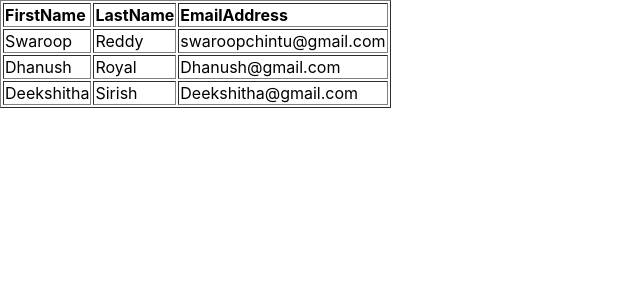
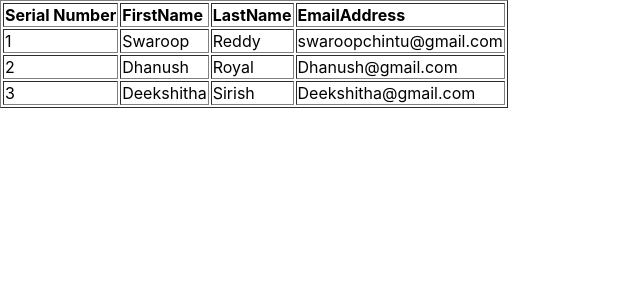
Before and after one commit to jayanth2016/contact-book-app, a React (Create React App) app: page / in a window 1280 px wide. Shown: the top 300 px of the page, without its empty margins (0-640 px from the left). Built offline with nearby package versions, Linux system fonts and the light colour scheme.

Commit message:
added serial number

```diff
--- a/src/App.js
+++ b/src/App.js
@@ -1,9 +1,9 @@
 import React, {useState}from 'react'
 
 const App = () => {
- const [contact,setTable]=useState([
-  {FirstName:'Swaroop', LastName: 'Reddy',  EmailAddress: 'swaroopchintu@gmail.com'},
-  {FirstName:'Dhanush', LastName: 'Royal',  EmailAddress: 'Dhanush@gmail.com'},
+ const [contact,setContact]=useState([
+  {FirstName:'Swaroop',    LastName: 'Reddy',   EmailAddress: 'swaroopchintu@gmail.com'},
+  {FirstName:'Dhanush',    LastName: 'Royal',   EmailAddress: 'Dhanush@gmail.com'},
   {FirstName:'Deekshitha', LastName: 'Sirish',  EmailAddress: 'Deekshitha@gmail.com'},
  ])
 
@@ -11,20 +11,20 @@ const App = () => {
     <div>
       <table border='1' style={{width:'100%,', textAlign:'left'}}>
       <tr>
+      <th>Serial Number</th>
       <th>FirstName</th>
       <th>LastName</th>
       <th>EmailAddress</th>
       </tr>
       {contact.map((contact,name)=>(
         <tr key={name}>
+        <td>{name +1}</td>
         <td>{contact.FirstName}</td>
         <td>{contact.LastName}</td>
         <td>{contact.EmailAddress}</td>
         </tr>
       ))}
       </table>
-
-
     </div>
   )
 }
```
